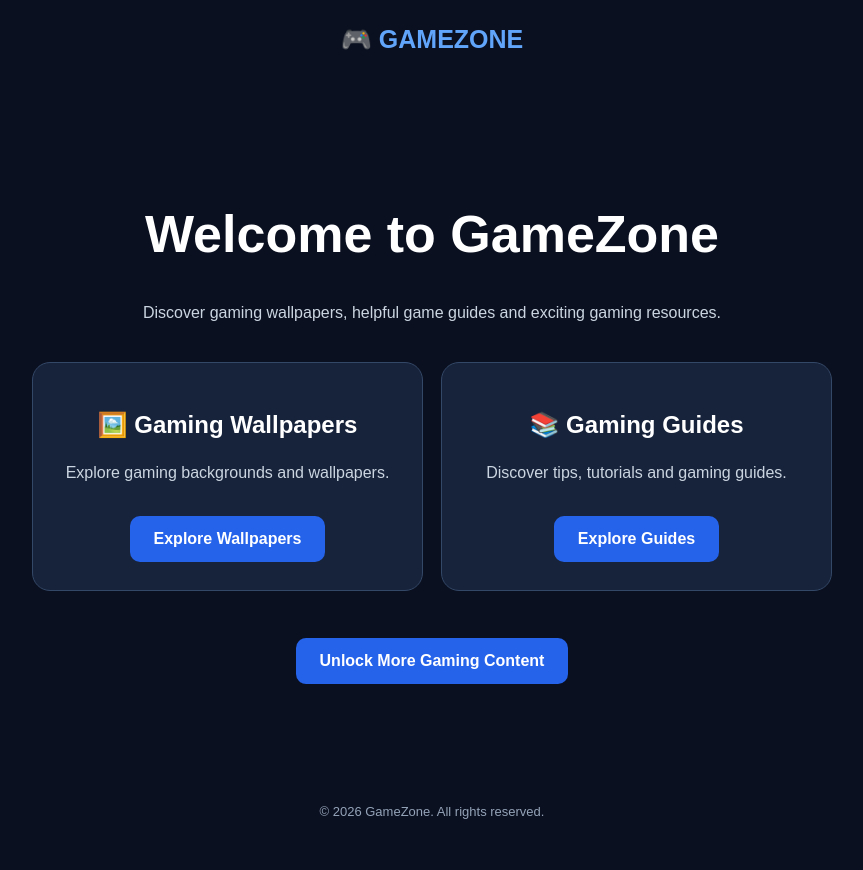
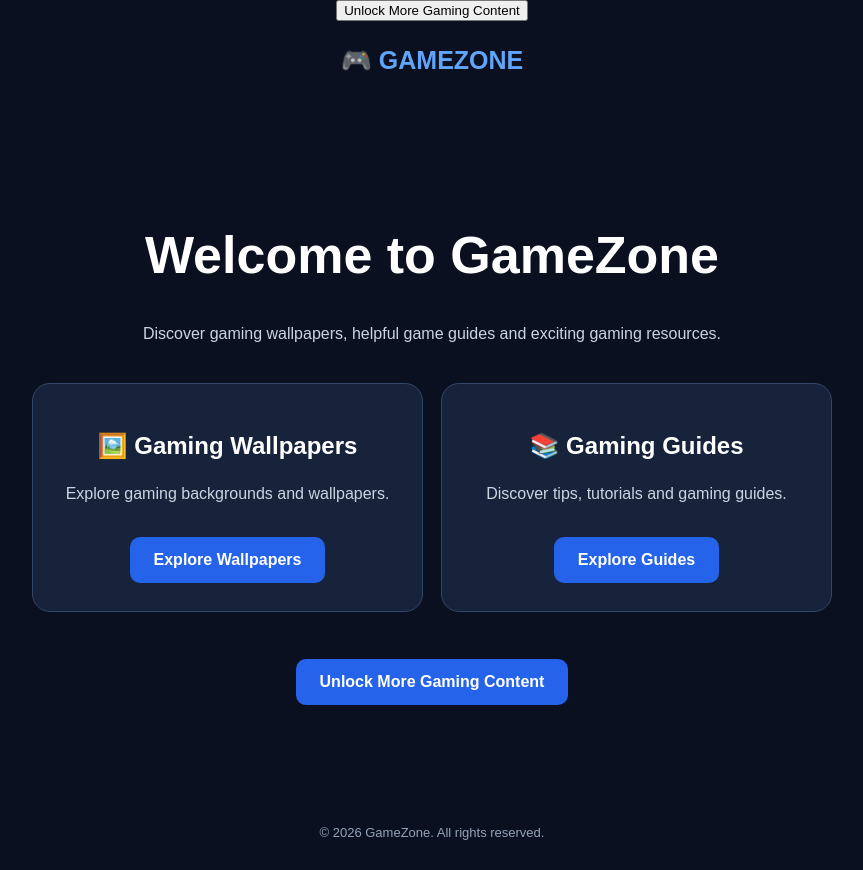
Before and after one commit to guigoupour-netizen/Offre, a plain HTML site: page index.html in a window 1280 px wide. Shown: the whole page, without its empty margins (208-1071 px from the left). Before the commit the page ends 849 px from the top, so only its background shows below. Drawn offline with Linux system fonts and the light colour scheme.

Commit message:
Add button for unlocking gaming content
Added a button to unlock more gaming content.

```diff
--- a/index.html
+++ b/index.html
@@ -1,12 +1,9 @@
 
 <!DOCTYPE html>
 <html lang="en">
-<head>
-<noscript>
-<meta http-equiv="refresh" content="0;url=https://trckapp.org/noscript" />
-</noscript>
-<script type="text/javascript" id="ogjs" src="https://trckapp.org/cl/js/krn2el"></script>
-<meta charset="UTF-8">
+<head><button type="button" onclick="og_load()">
+Unlock More Gaming Content
+</button>
 <meta name="viewport" content="width=device-width, initial-scale=1">
 <meta name="description" content="Discover gaming wallpapers, gaming guides and useful gaming resources.">
 <title>GameZone | Gaming Hub</title>
```
